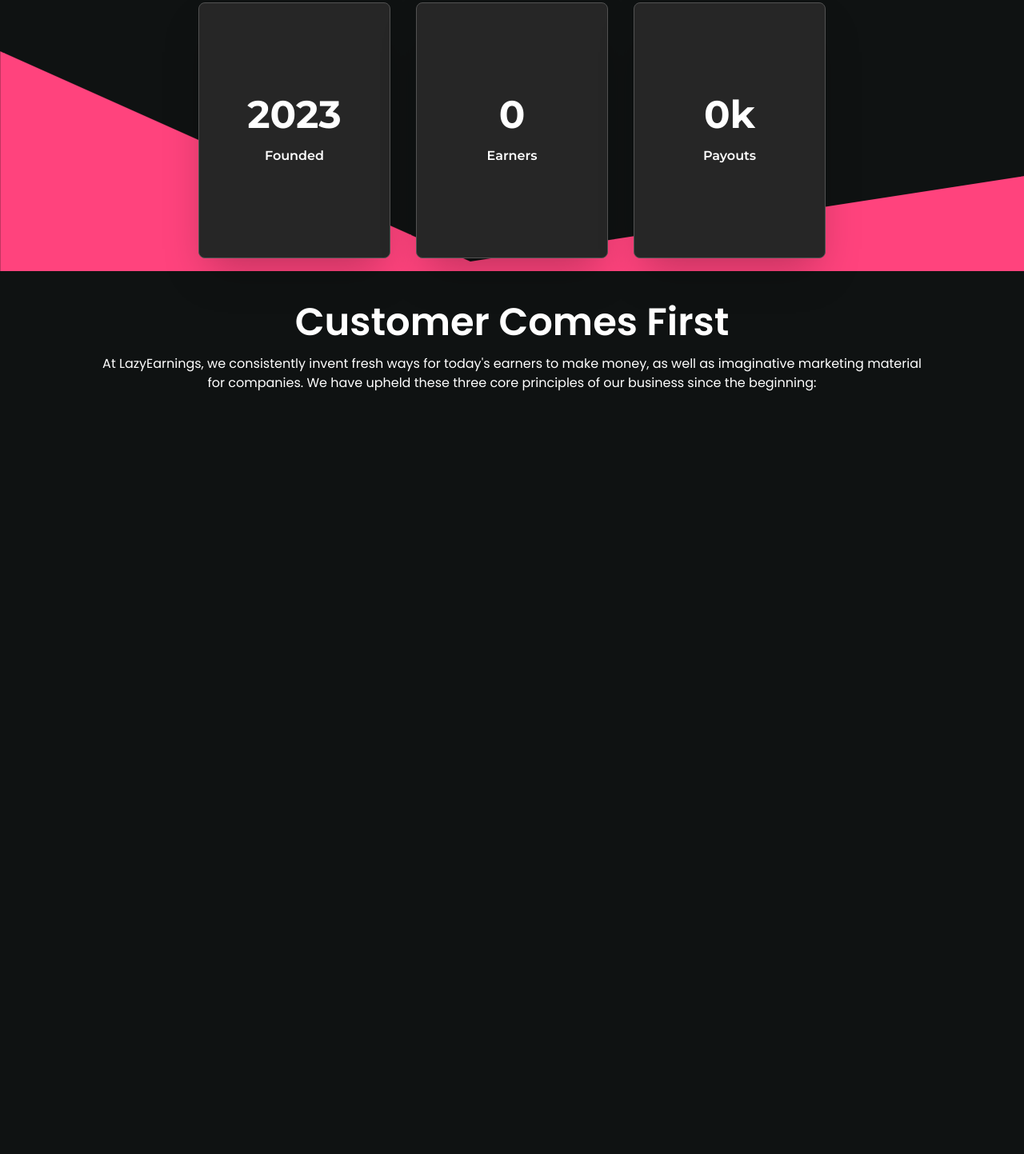
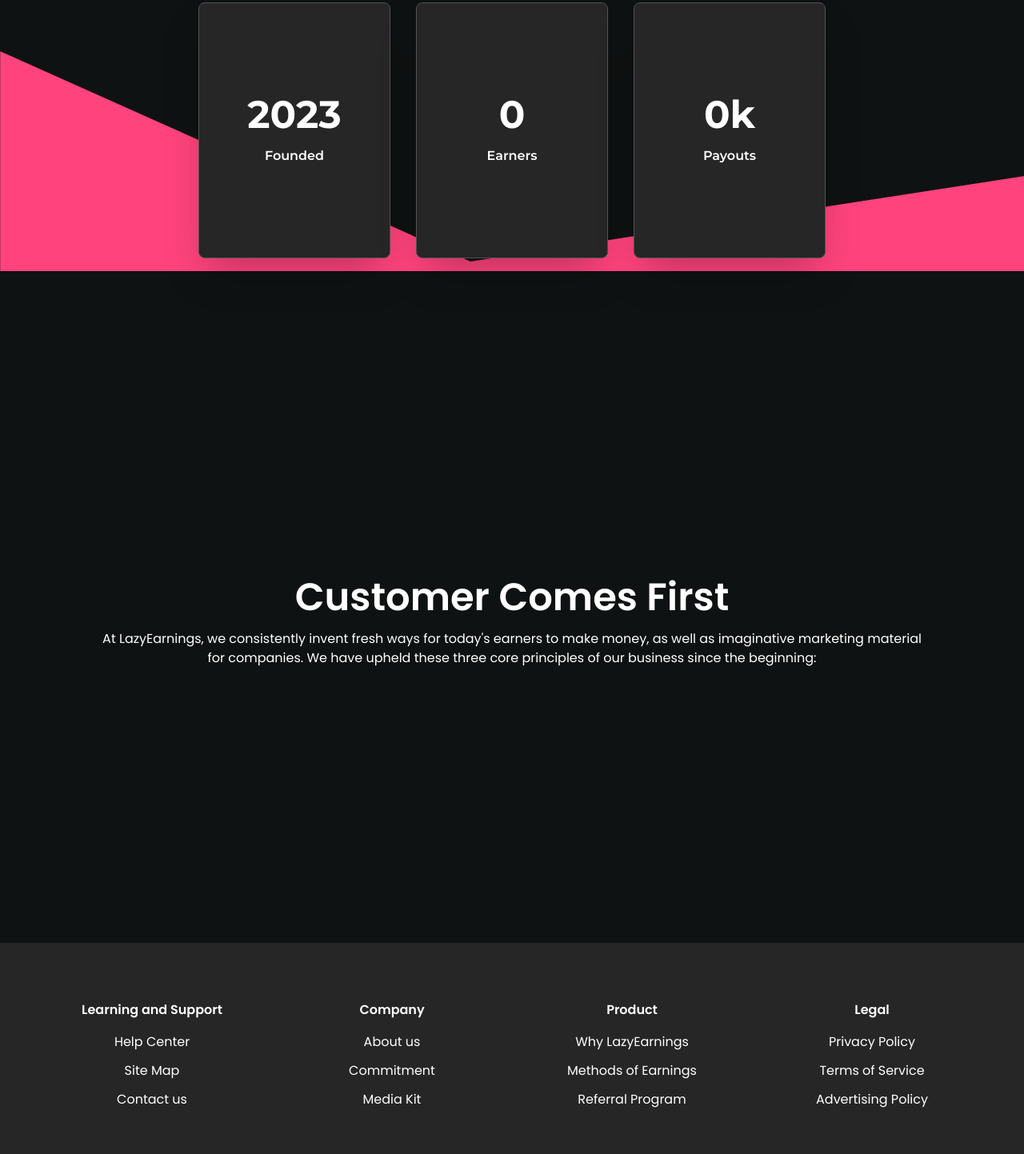
Before and after one commit to jadhavsharad/lazyearning, a plain HTML site: page about.html in a window 1280 px wide. Shown: the part 833-2276 px from the top of the page at 80% size. Before the commit the page ends 1324 px from the top, so only its background shows below. Drawn offline with nearby package versions, Linux system fonts and the light colour scheme; a web font is replaced by a local one.

Commit message:
Add files via upload

```diff
--- a/about.html
+++ b/about.html
@@ -120,12 +120,49 @@
             </div>
         </section>
 
-        <section class="px-4">
+        <section class="px-4 min-h-screen flex items-center">
             <div class="text-white space-y-4 max-w-screen-lg mx-auto ">
                 <h1 class="font-semibold text-2xl md:text-3xl lg:text-4xl xl:text-5xl text-center">Customer Comes First</h1>
                 <p class="text-center">At LazyEarnings, we consistently invent fresh ways for today's earners to make money, as well as imaginative marketing material for companies. We have upheld these three core principles of our business since the beginning:</p>
             </div>
         </section>
+
+        <footer>
+            <div class="w-screen flex flex-wrap justify-between text-center text-white bg-neutral-800 p-10">
+                <div class="m-4 flex-1">
+                    <h5 class="font-semibold text-center py-4">Learning and Support</h5>
+                    <ul class="space-y-3">
+                        <li class="cursor-pointer" href="" >Help Center</li>
+                        <li class="cursor-pointer" href="" >Site Map</li>
+                        <li class="cursor-pointer" href="" >Contact us</li>
+                    </ul>
+                </div>
+                <div class="m-4 flex-1">
+                    <h5 class="font-semibold text-center py-4">Company</h5>
+                    <ul class="space-y-3">
+                        <li class="cursor-pointer" href="" >About us</li>
+                        <li class="cursor-pointer" href="" >Commitment</li>
+                        <li class="cursor-pointer" href="" >Media Kit</li>
+                    </ul>
+                </div>
+                <div class="m-4 flex-1">
+                    <h5 class="font-semibold text-center py-4">Product</h5>
+                    <ul class="space-y-3">
+                        <li class="cursor-pointer" href="" >Why LazyEarnings</li>
+                        <li class="cursor-pointer" href="" >Methods of Earnings</li>
+                        <li class="cursor-pointer" href="" >Referral Program</li>
+                    </ul>
+                </div>
+                <div class="m-4 flex-1">
+                    <h5 class="font-semibold text-center py-4">Legal</h5>
+                    <ul class="space-y-3">
+                        <li class="cursor-pointer" href="" >Privacy Policy</li>
+                        <li class="cursor-pointer" href="" >Terms of Service</li>
+                        <li class="cursor-pointer" href="" >Advertising Policy</li>
+                    </ul>
+                </div>
+            </div>
+        </footer>
     </main>
 </body>
 
```
